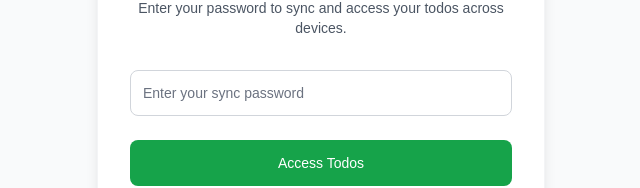
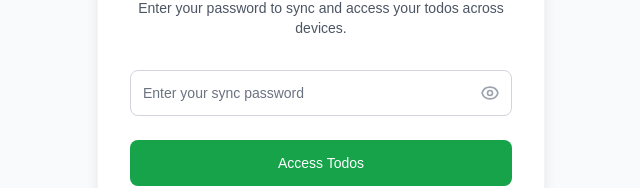
Before and after one commit to faizan1699/DoParse, a Next.js app: page /todos in a window 1280 px wide. Shown: the part 370-558 px from the top of the page, without its empty margins (319-959 px from the left). Built offline with nearby package versions, Linux system fonts and the light colour scheme.

Commit message:
add toggle password type

```diff
--- a/components/AuthGuard.jsx
+++ b/components/AuthGuard.jsx
@@ -6,6 +6,7 @@
 export default function AuthGuard({ children }) {
   const [password, setPassword] = useState('')
   const [isAuthorized, setIsAuthorized] = useState(false)
+  const [showPassword, setShowPassword] = useState(false)
   const [isLoading, setIsLoading] = useState(true)
 
   useEffect(() => {
@@ -52,18 +53,34 @@
             <p className="text-gray-600 text-sm">Enter your password to sync and access your todos across devices.</p>
           </div>
           <form className="mt-8 space-y-6" onSubmit={handleLogin}>
-            <div>
+            <div className="relative">
               <label htmlFor="password" class="sr-only">Password</label>
               <input
                 id="password"
                 name="password"
-                type="password"
+                type={showPassword ? 'text' : 'password'}
                 required
-                className="appearance-none rounded-lg relative block w-full px-3 py-3 border border-gray-300 placeholder-gray-500 text-gray-900 focus:outline-none focus:ring-green-500 focus:border-green-500 focus:z-10 sm:text-sm"
+                className="appearance-none rounded-lg relative block w-full px-3 py-3 pr-10 border border-gray-300 placeholder-gray-500 text-gray-900 focus:outline-none focus:ring-green-500 focus:border-green-500 focus:z-10 sm:text-sm"
                 placeholder="Enter your sync password"
                 value={password}
                 onChange={(e) => setPassword(e.target.value)}
               />
+              <button
+                type="button"
+                className="absolute inset-y-0 right-0 pr-3 flex items-center"
+                onClick={() => setShowPassword(!showPassword)}
+              >
+                {showPassword ? (
+                  <svg className="h-5 w-5 text-gray-400 hover:text-gray-600" fill="none" viewBox="0 0 24 24" stroke="currentColor">
+                    <path strokeLinecap="round" strokeLinejoin="round" strokeWidth={2} d="M13.875 18.825A10.05 10.05 0 0112 19c-4.478 0-8.268-2.943-9.543-7a9.97 9.97 0 011.563-3.029m5.858.908a3 3 0 114.243 4.243M9.878 9.878l4.242 4.242M9.88 9.88l-3.29-3.29m7.532 7.532l3.29 3.29M3 3l18 18" />
+                  </svg>
+                ) : (
+                  <svg className="h-5 w-5 text-gray-400 hover:text-gray-600" fill="none" viewBox="0 0 24 24" stroke="currentColor">
+                    <path strokeLinecap="round" strokeLinejoin="round" strokeWidth={2} d="M15 12a3 3 0 11-6 0 3 3 0 016 0z" />
+                    <path strokeLinecap="round" strokeLinejoin="round" strokeWidth={2} d="M2.458 12C3.732 7.943 7.523 5 12 5c4.478 0 8.268 2.943 9.542 7-1.274 4.057-5.064 7-9.542 7-4.477 0-8.268-2.943-9.542-7z" />
+                  </svg>
+                )}
+              </button>
             </div>
             <div>
               <button
```
